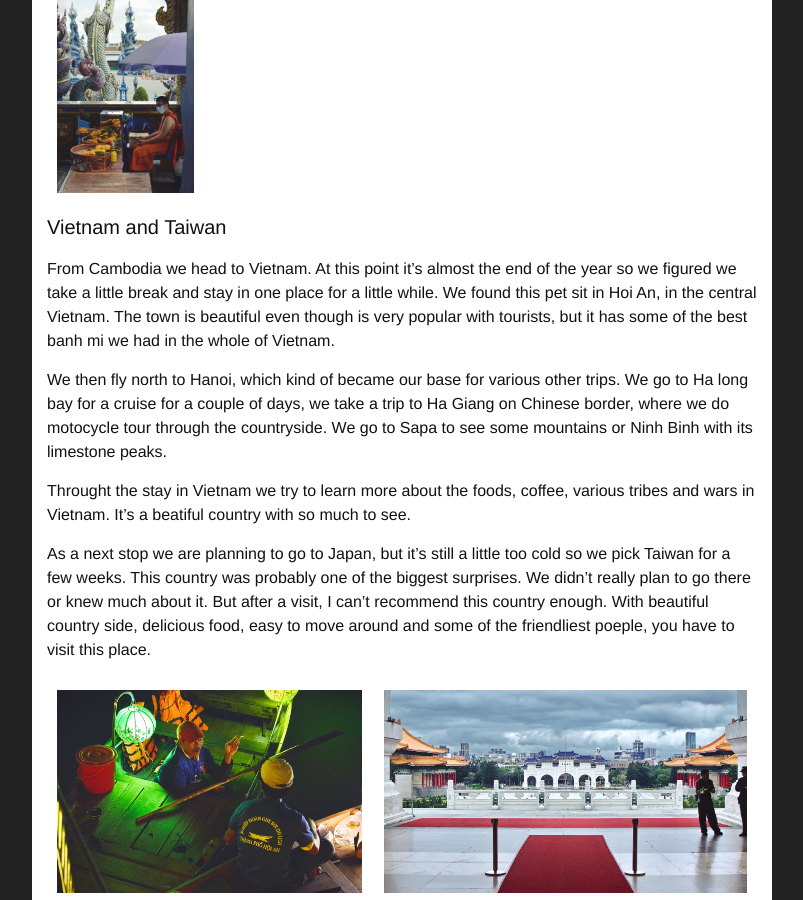
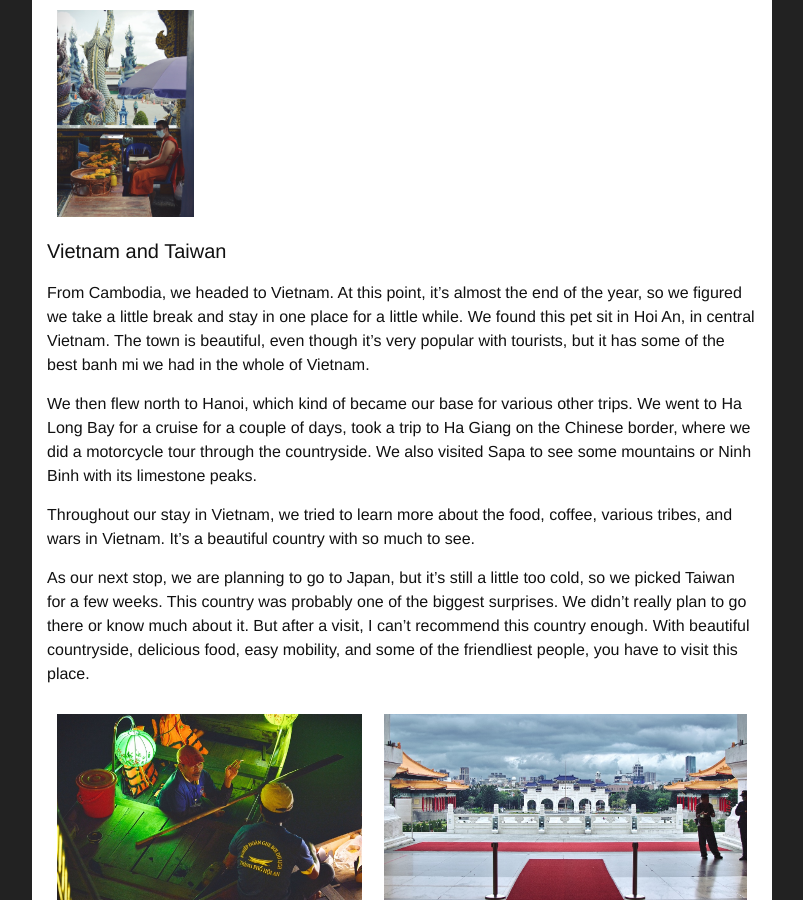
Before and after one commit to ThePavolC/ThePavolC.github.io, a Jekyll site: the page built from travel.md, in a window 1280 px wide and 900 px high, scrolled down 2553 px. Shown: the whole window, without its empty margins (238-1041 px from the left). Built offline with Jekyll 4.4.1, drawn with Linux system fonts in a browser that asks for light colours; some of the changed text lies outside the part shown.

Commit message:
chatgpt gramma check

```diff
--- a/travel.md
+++ b/travel.md
@@ -5,13 +5,13 @@ permalink: /travels/
 published: true
 ---
 
-From October 2022 till May 2023, me and my partner decided to take a career break and travel through South East Asia.
+From October 2022 till May 2023, my partner and I decided to take a career break and travel through South East Asia.
 
 You can see loads more photos and stories on my [Instagram](https://www.instagram.com/{{ site.instagram_username }}){:target="\_blank"}.
 
 #### Singapore and Malaysia
 
-We started our travels in Singapore to taste some of that Michelin rated hawker stalls and delicious kopi. After a couple of weeks, we then traveled to Malaysia to visit Kuala Lumpur and Penang in the north. Penang is in particular know for its delicous food, beatiful architecture and Char Koay Teow.
+We started our travels in Singapore to taste some of the Michelin-rated hawker stalls and delicious kopi. After a couple of weeks, we then traveled to Malaysia to visit Kuala Lumpur and Penang in the north. Penang is particularly known for its delicious food, beautiful architecture, and Char Koay Teow.
 
 <div ID="gallerySingaporeMalaysia" data-nanogallery2='{{ site.data._gallery.galleryConfig }}'>
   {% for image in site.data._gallery.gallerySingaporeMalaysia.images %}
@@ -25,11 +25,11 @@ We started our travels in Singapore to taste some of that Michelin rated hawker
 
 #### Thailand and Cambodia
 
-From Malaysia we took a boot to some of the islands on the west coast of Thailand. There is so many beautiful islands you can visit, I'd definitely recommend Koh Lipe or Koh Tao, with beautiful beaches and great diving spots. After all the sun and beaches we hit the road and traveled to Bangkok. It was great to be back in the city with all the foods you can think of, galleries, museums and so much more.
+From Malaysia, we took a boat to some of the islands on the west coast of Thailand. There are so many beautiful islands you can visit; I'd definitely recommend Koh Lipe or Koh Tao, with beautiful beaches and great diving spots. After all the sun and beaches, we hit the road and traveled to Bangkok. It was great to be back in the city with all the foods you can think of, galleries, museums, and so much more.
 
-At this point, our visa was aproaching it's end, but there was still so much to see in Thailand. We decided to extend our stay and head to north of Thailand to see cities of Chiang Mai and Chiang Rai. We couldn't miss on some of picturesque temples in the country.
+At this point, our visa was approaching its end, but there was still so much to see in Thailand. We decided to extend our stay and head to the north of Thailand to see the cities of Chiang Mai and Chiang Rai. We couldn't miss some of the picturesque temples in the country.
 
-After Thailand we traveled to Cambodia to see royal palace in its capital city of Phnom Penh and learn more about the brutal history of the country. We also had to go and see Siem Reap and Angkor Wat temples in the north, the eighth wonder of the world.
+After Thailand, we traveled to Cambodia to see the royal palace in its capital city of Phnom Penh and learn more about the brutal history of the country. We also had to go and see Siem Reap and the Angkor Wat temples in the north, the eighth wonder of the world.
 
 <div ID="galleryThailandCambodia" data-nanogallery2='{{ site.data._gallery.galleryConfig }}'>
   {% for image in site.data._gallery.galleryThailandCambodia.images %}
@@ -43,13 +43,13 @@ After Thailand we traveled to Cambodia to see royal palace in its capital city o
 
 #### Vietnam and Taiwan
 
-From Cambodia we head to Vietnam. At this point it's almost the end of the year so we figured we take a little break and stay in one place for a little while. We found this pet sit in Hoi An, in the central Vietnam. The town is beautiful even though is very popular with tourists, but it has some of the best banh mi we had in the whole of Vietnam.
+From Cambodia, we headed to Vietnam. At this point, it's almost the end of the year, so we figured we take a little break and stay in one place for a little while. We found this pet sit in Hoi An, in central Vietnam. The town is beautiful, even though it's very popular with tourists, but it has some of the best banh mi we had in the whole of Vietnam.
 
-We then fly north to Hanoi, which kind of became our base for various other trips. We go to Ha long bay for a cruise for a couple of days, we take a trip to Ha Giang on Chinese border, where we do motocycle tour through the countryside. We go to Sapa to see some mountains or Ninh Binh with its limestone peaks.
+We then flew north to Hanoi, which kind of became our base for various other trips. We went to Ha Long Bay for a cruise for a couple of days, took a trip to Ha Giang on the Chinese border, where we did a motorcycle tour through the countryside. We also visited Sapa to see some mountains or Ninh Binh with its limestone peaks.
 
-Throught the stay in Vietnam we try to learn more about the foods, coffee, various tribes and wars in Vietnam. It's a beatiful country with so much to see.
+Throughout our stay in Vietnam, we tried to learn more about the food, coffee, various tribes, and wars in Vietnam. It's a beautiful country with so much to see.
 
-As a next stop we are planning to go to Japan, but it's still a little too cold so we pick Taiwan for a few weeks. This country was probably one of the biggest surprises. We didn't really plan to go there or knew much about it. But after a visit, I can't recommend this country enough. With beautiful country side, delicious food, easy to move around and some of the friendliest poeple, you have to visit this place.
+As our next stop, we are planning to go to Japan, but it's still a little too cold, so we picked Taiwan for a few weeks. This country was probably one of the biggest surprises. We didn't really plan to go there or know much about it. But after a visit, I can't recommend this country enough. With beautiful countryside, delicious food, easy mobility, and some of the friendliest people, you have to visit this place.
 
 <div ID="galleryVietnamTaiwan" data-nanogallery2='{{ site.data._gallery.galleryConfig }}'>
   {% for image in site.data._gallery.galleryVietnamTaiwan.images %}
@@ -63,14 +63,13 @@ As a next stop we are planning to go to Japan, but it's still a little too cold
 
 #### Japan and South Korea
 
-As a big fan of a ramen and sushi, I couldn't wait to come to Japan, and it really did not disappoint. From bustling Tokyo to traditional Kyoto, it's just a such a cool place to visit.
-Everywhere we went we only had a great experience, and even with a language barrier, everyone we interacted with were nice and kind.
+As a big fan of ramen and sushi, I couldn't wait to come to Japan, and it really did not disappoint. From bustling Tokyo to traditional Kyoto, it's just such a cool place to visit. Everywhere we went, we only had great experiences, and even with a language barrier, everyone we interacted with was nice and kind.
 
-One of the most beautiful places we visited in Japan, was island of Naoshima. There are some of the most beautiful art galleries that I have ever seen and just spectacular country side. I can't recommend enough to anyone to visit this place.
+One of the most beautiful places we visited in Japan was the island of Naoshima. There are some of the most beautiful art galleries that I have ever seen and just spectacular countryside. I can't recommend this place enough to anyone visiting Japan.
 
-Our last stop was South Korea. It turned out you can take a ferry from Fukuoka, Japan to Busan in South Korea, and after maybe 4 hours on a boat you end up in a modern city, with some nice beachs and plenty of sea food BBQ options.
+Our last stop was South Korea. It turned out you can take a ferry from Fukuoka, Japan, to Busan in South Korea, and after maybe 4 hours on a boat, you end up in a modern city, with some nice beaches and plenty of seafood BBQ options.
 
-We slowly made our way from south through Gyeongju, Andong and Gangneung all the way to Seoul, which was then our last stop.
+We slowly made our way from the south through Gyeongju, Andong, and Gangneung all the way to Seoul, which was then our last stop.
 
 <div ID="galleryJapanSouthKorea" data-nanogallery2='{{ site.data._gallery.galleryConfig }}'>
   {% for image in site.data._gallery.galleryJapanSouthKorea.images %}
```
